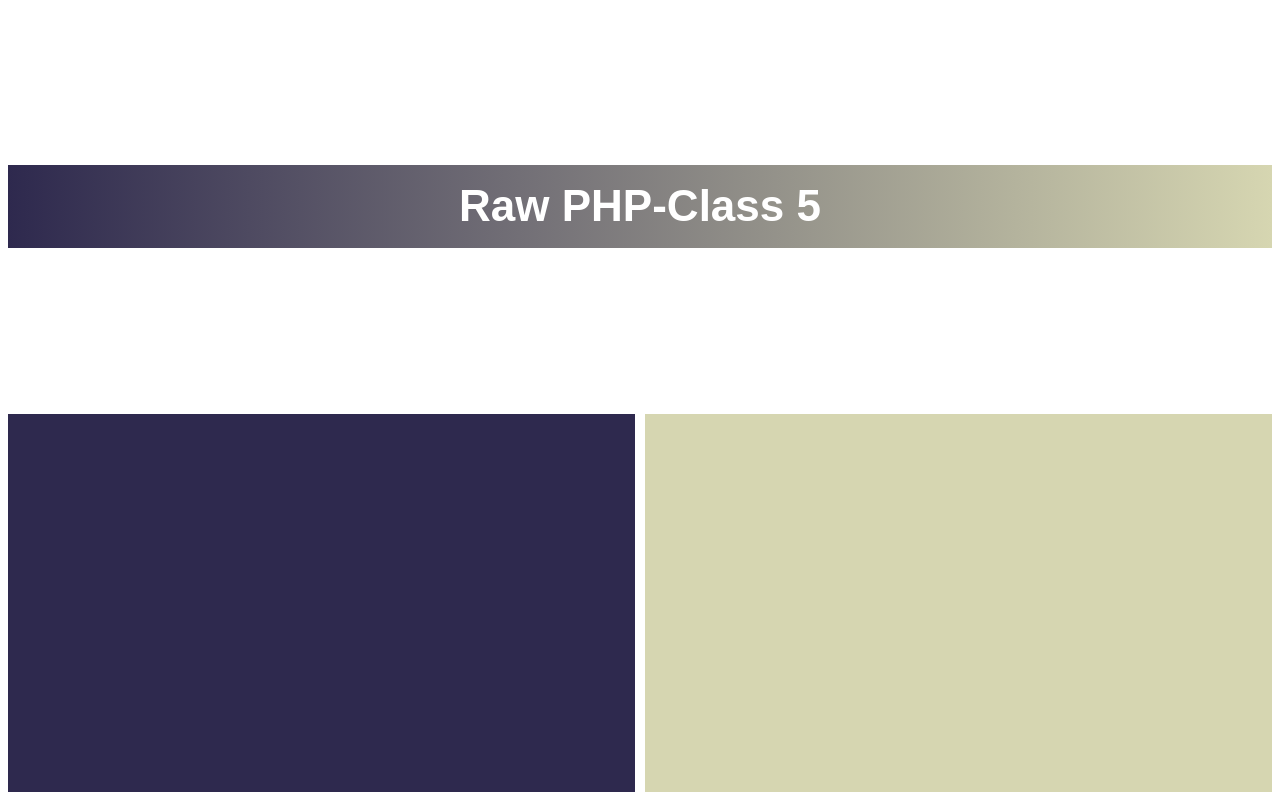
After one commit to bdemon245/citi-hw, a PHP site: page /class-5.php in a window 1280 px wide. The commit adds this page. Run offline with PHP 8.4, Linux system fonts and the light colour scheme.

Commit message:
Added custom snippet for base style

```diff
--- /dev/null
+++ b/raw-php/class-5.php
@@ -0,0 +1,18 @@
+<?php
+//link css
+echo "<head><link rel=\"stylesheet\" href=\"style.css\"></head>";
+
+//heading
+echo "<div class=\"heading\"><h1>Raw PHP-Class 5</h1></div>";
+
+//column 1
+echo "<div class=\"col-1\">";
+
+
+
+echo "</div>";
+//column 2
+echo "<div class=\"col-2\">";
+
+
+echo "</div>";
--- /dev/null
+++ b/raw-php/style.css
@@ -0,0 +1,42 @@
+*{
+    box-sizing: border-box;
+}
+body{
+    font-size: 20px;
+    font-family: 'Arial';
+    display: grid;
+    grid-template-areas:
+    "head head"
+    "col1 col2";
+    gap: 10px;
+    align-items: center;
+    line-height: 1.2em;
+}
+.heading{
+    font-size: 22px;
+    font-weight: bold;
+    color: white;
+    display : flex;
+    justify-content : center;
+    width: 100%;
+    height: min-content;
+    grid-area: head;
+    background-image: linear-gradient(to right, #2E294E , #D6D6B1);
+}
+
+.col-1{
+    grid-area: col1;
+    background: #2E294E;
+    height : 100%;
+    width : 100%;
+    color: white;
+    padding: 2rem;
+}
+.col-2{
+    grid-area: col2;
+    background: #D6D6B1;
+    color: black;
+    height : 100%;
+    width : 100%;
+    padding: 2rem;
+}
```
Also changed, not shown: raw-php/class-4.php (+5 -30 lines).
